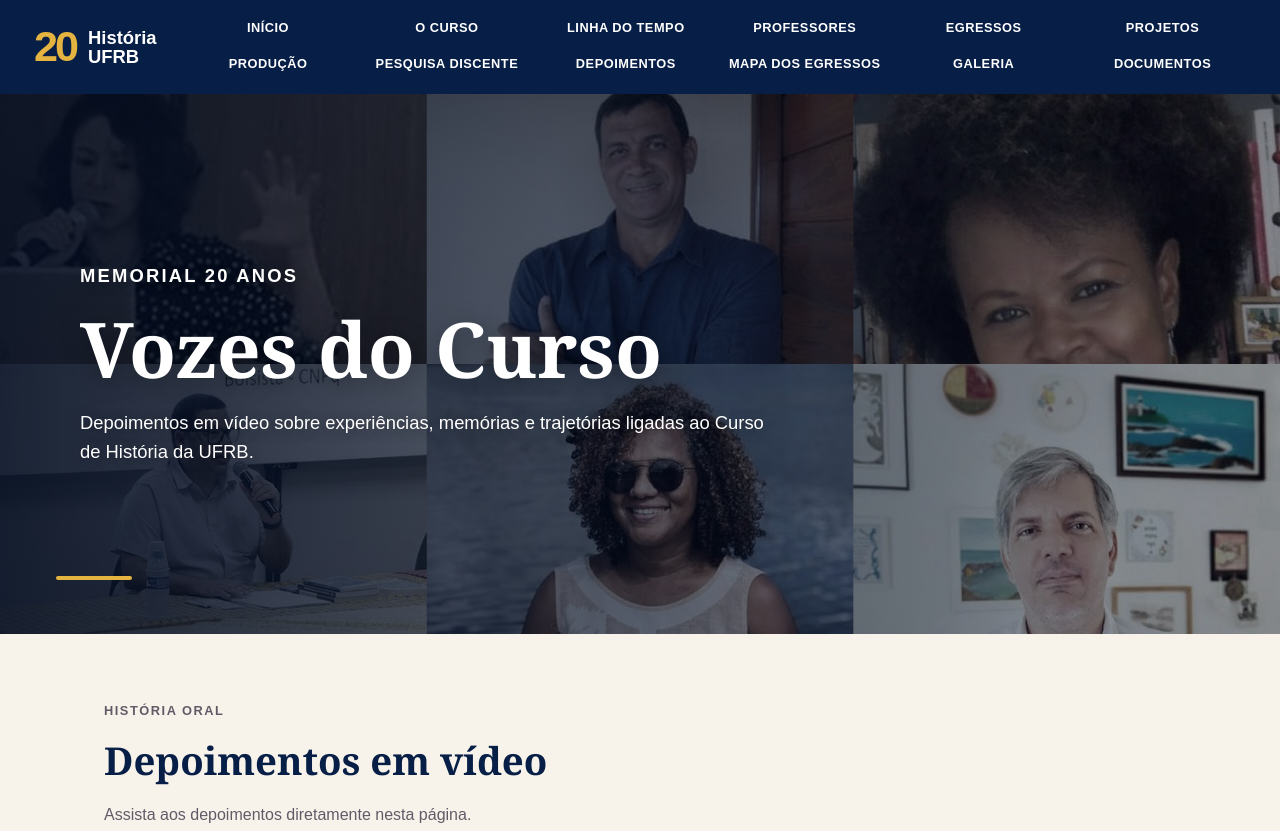
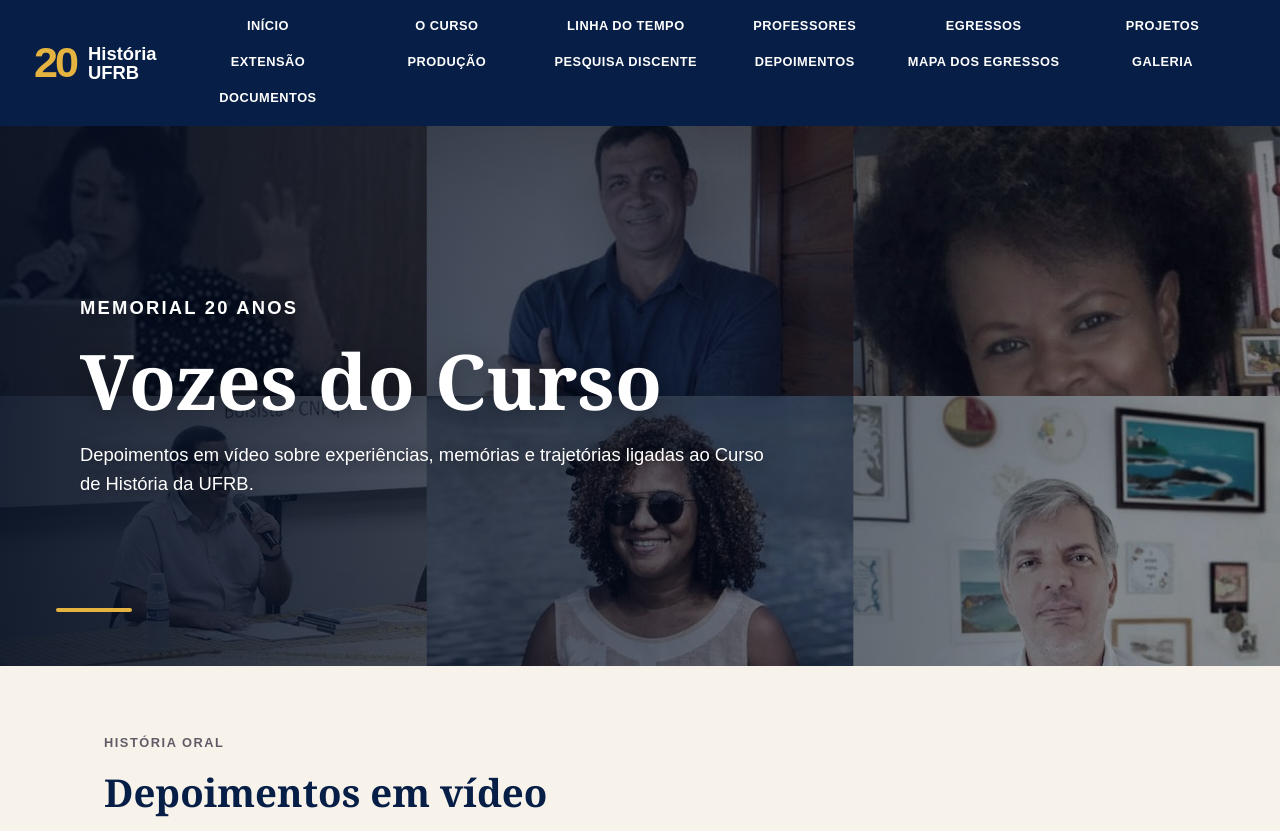
Before and after one commit to henrisena/20anoshistoriaufrb, a plain HTML site: page pages/depoimentos.html in a window 1280 px wide. Shown: the top 831 px of the page. Drawn offline with Linux system fonts and the light colour scheme.

Commit message:
Adicionar Extensão ao menu do Memorial

```diff
--- a/pages/depoimentos.html
+++ b/pages/depoimentos.html
@@ -19,7 +19,7 @@
     <a href="linha-do-tempo.html">Linha do tempo</a>
     <a href="professores.html">Professores</a>
     <a href="egressos.html">Egressos</a>
-    <a href="projetos.html">Projetos</a>
+    <a href="projetos.html">Projetos</a><a href="extensao.html">Extensão</a>
     <a href="producao.html">Produção</a><a href="tccs.html">Pesquisa discente</a>
     <a href="depoimentos.html">Depoimentos</a>
     <a href="mapa.html">Mapa dos egressos</a>
```
